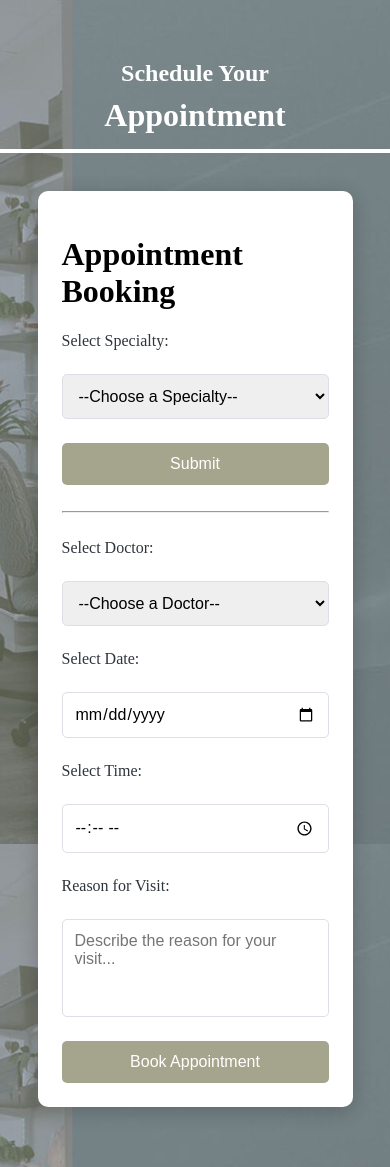
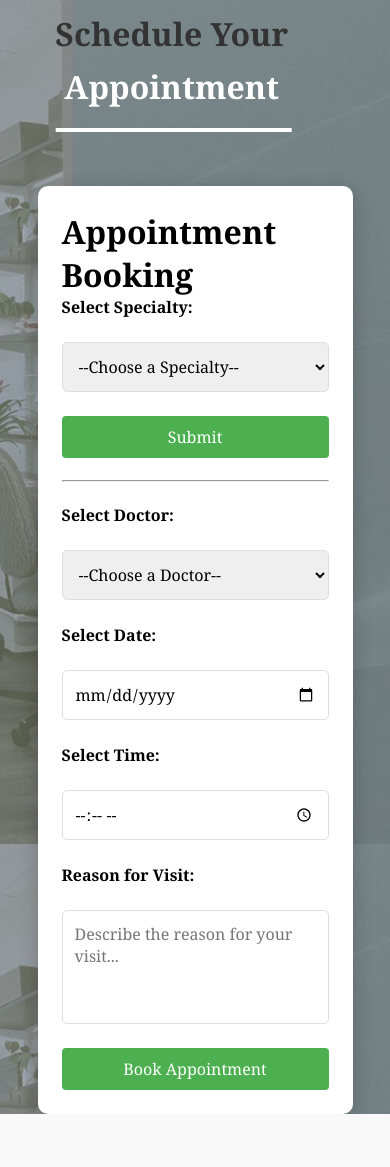
Before and after one commit to iRoseM/Clinic-web-application, a PHP site: page /AppointmentBooking.html in a window 390 px wide; the page is wider, and only the part inside the window is pictured. After the commit the page ends 1114 px from the top of that part, so only its background shows below. Run offline with PHP 8.4, Linux system fonts and the light colour scheme.

Commit message:
responsive

```diff
--- a/AppointmentBooking.html
+++ b/AppointmentBooking.html
@@ -1,10 +1,11 @@
-<!DOCTYPE html>
 <html>
     <head>
         <meta charset="utf-8">
         <meta name="viewport" content="width=device-width, initial-scale=1.0">
+        <link rel="icon" href="img/Logo.png" type="image/x-icon">
         <!--<link rel="stylesheet" href="style.css">-->
-        <title>Booking Appointment</title>
+        <title>TheraFlex - Booking Appointment</title>
+        <link rel="stylesheet" href="style.css">
         <style>
            /* Body Styling */
             body {
@@ -19,143 +20,16 @@ body {
                 box-sizing: border-box; /* Ensure padding is part of the element size */
             }
 
-/* Main Container */
-#main-container {
-    display: flex;
-    justify-content: space-between; /* Space between title and form */
-    align-items: center; /* Center items vertically */
-    width: 90%;
-    max-width: 1200px; /* Limit overall width */
-    margin: auto; /* Center the main container horizontally */
-    gap: 20px; /* Space between title and form */
-    padding: 20px 0; /* Add padding on top and bottom for extra space */
-}
-
-/* Title Section */
-#AppointmentsTitle {
-    flex: 1;
-    color: white;
-    text-align: left;
-    margin-right: 20px; /* Add margin to separate from the form */
-}
-
-#AppointmentsTitle h1 {
-    font-size: 2.5rem;
-    margin: 0;
-}
-
-#AppointmentsTitle h1 span {
-    font-size: 3rem;
-    font-weight: bold;
-    display: block;
-    margin-top: 10px;
-}
-
-#AppointmentsTitle hr {
-    width: 100px;
-    border: 2px solid white;
-    margin-top: 15px;
-}
-
-/* Form Section */
-#AppointmentForms {
-    flex: 1;
-    background: white;
-    box-shadow: 0px 4px 20px rgba(0, 0, 0, 0.2);
-    border-radius: 10px;
-    max-width: 500px;
-    width: 100%;
-    padding: 2em;
-    margin-left: 20px; /* Add margin to separate from the title */
-    box-sizing: border-box; /* Ensure padding is part of the element size */
-}
-
-/* Form Styling */
-form {
-    display: flex;
-    flex-direction: column;
-    gap: 1.5em;
-}
-
-label {
-    font-weight: 500;
-    color: #2f353c;
-}
-
-select, input, textarea, button {
-    font-family: 'Poppins', sans-serif;
-    font-size: 1rem;
-    padding: 0.75em;
-    border: 1px solid #dcdfe6;
-    border-radius: 5px;
-    outline: none;
-    transition: 0.3s;
-}
-
-select:focus, input:focus, textarea:focus {
-    border-color: #B7B7A4;
-    box-shadow: 0 0 5px #A5A58D;
-}
-
-button {
-    border: none;
-    cursor: pointer;
-    font-weight: 500;
-    background-color: #A5A58D;
-    color: white;
-}
-
-button:hover {
-    background-color: #6B705C;
-}
-
-textarea {
-    resize: none;
-}
-
-/* Responsive Design */
-@media (max-width: 1024px) {
-    #main-container {
-        flex-direction: column; /* Stack title and form vertically */
-        gap: 30px; /* Add spacing between stacked sections */
-        padding: 20px 0; /* Maintain top and bottom space on smaller screens */
-    }
-
-    #AppointmentsTitle {
-        text-align: center;
-        margin: 0; /* Reset margins */
-    }
-
-    #AppointmentForms {
-        margin: 0; /* Reset margins */
-    }
-}
-
-@media (max-width: 768px) {
-    #AppointmentsTitle h1 {
-        font-size: 1.5rem;
-    }
-
-    #AppointmentsTitle h1 span {
-        font-size: 2rem;
-    }
-
-    #AppointmentForms {
-        padding: 1.5em;
-    }
-}
-
         </style>
 
     </head>
 
-<body style="background: url('img/AppointmentsBackground.jpg') no-repeat center center fixed; background-size: cover; min-height: 100vh; margin: 0;">
+    <body>
         <div id="main-container">
-
 
                 <div id="AppointmentsTitle">
                     <h1>Schedule Your <span>Appointment</span></h1>
-            <hr style="width:400pt; border: 2pt solid white;">
+                    <hr>
                 </div>
 
                 <div id="AppointmentForms" >
@@ -178,7 +52,7 @@ textarea {
                     <form id="bookingForm" method="POST">
                         <label for="doctor">Select Doctor:</label>
                         <select name="doctor" required>
-                    <option value="">--Choose a Doctor--</option>
+                            <option>--Choose a Doctor--</option>
                             <option value="xx">Doctor</option>
 
                             <!-- A drop-down list to display the doctors according to the selected specialty from the first form -->
@@ -193,7 +67,7 @@ textarea {
                         <label for="reason">Reason for Visit:</label>
                         <textarea id="reason" name="reason" rows="4" placeholder="Describe the reason for your visit..." required></textarea>
 
-                <button type="submit">Book Appointment</button>
+                        <button type="submit" id="bookSubmit">Book Appointment</button>
                     </form>
                 </div>
         </div>
--- a/style.css
+++ b/style.css
@@ -69,7 +69,7 @@
 
 } */
 
-/*========== Footer ==========*//*
+/*========== Footer ==========*/
 footer {
     background-color: #6B705C;
     padding: 20px 0;
@@ -91,7 +91,7 @@ footer div {
     text-align: left;
     padding-left: 180pt;
     font-size: 13pt;
-    background-color: #575a4c; /* Dark Green background *
+    background-color: #575a4c; /* Dark Green background */
 }
 
 .contactusSec p {
@@ -101,7 +101,7 @@ footer div {
 .logoSec {
     width: 33%;
     text-align: right;
-    background-color: #e6e6dab1; /* Light Green background *
+    background-color: #e6e6dab1; /* Light Green background */
     padding-right: 200pt;
     position: relative;
 }
@@ -155,7 +155,7 @@ footer .logoSec::before {
     font-size: 50px;
     position: absolute;
     top: 0;
-    left: -20px; /* the distance from logo *
+    left: -20px; /* the distance from logo */
     height: 100%;
     margin-left: 10px;
 }
@@ -169,7 +169,7 @@ footer {
 footer .contactusSec,
 footer .logoSec{
     flex: 1;
-}*/
+}
 
 
 /*========== HomePage - Doctor ==========*/
@@ -440,115 +440,122 @@ footer .logoSec{
 }
 
 /*========= AppointmentsBooking ========*/
-#main-container {
-    display: flex;
-    justify-content: space-between; /* Align left and right sections */
-    align-items: center; /* Vertically center the content */
-    height: 100vh; /* Full height of the viewport */
-    padding: 0 5%; /* Add padding on left and right */
-    box-sizing: border-box; /* Include padding in the total width */
+
+#AppointmentsTitle hr, #prescribtionTitle hr{
+    border: 2pt solid white;
+    position: absolute;
+    margin-top: 10pt auto ;
+    width:400pt;
+}
+#AppointmentsTitle h1 span {
+    font-size: 4rem;
 }
 
+#AppointmentsTitle h1 {
+    font-size: 2.5rem;
+    margin: 0;
+}
 #AppointmentsTitle {
-    font-size: 25pt;
-    position: absolute;
-    top: 50%;
-    left: 10%;
+    flex: 1;
+    color: #333;
+    position: relative;
+    text-align: left;
+    font-size: 4rem;
+    margin-right: 20px;
     transform: translate(-10%, -50%);
-    max-width: 40pt;
-    padding-bottom: 30pt;
-    color: #333;
+    margin: 0;
 }
 
-#AppointmentsTitle h1 span {
-    color: white;
-    font-size: 60pt;
-}
-
+/* Form Section */
 #AppointmentForms {
-    width: 90%; /* Make the width responsive */
-    max-width: 400px; /* Limit the maximum width */
-    margin: 0 auto; /* Center horizontally */
-    background-color: #f9f9f9;
-    border: 1px solid #ccc;
-    border-radius: 8px;
-    padding: 20px; /* Reduce padding for better fit */
-    box-shadow: 0 2px 5px rgba(0, 0, 0, 0.1);
-    position: relative;
-    top: 50%;
-    left: 50%; /* Center the form horizontally */
-    transform: translate(-50%, -50%); /* Center the form vertically and horizontally */
-    box-sizing: border-box; /* Include padding and border in the element's dimensions */
-}
-
-/* For smaller screens */
-@media (max-width: 768px) {
-    #AppointmentForms {
-        width: 95%; /* Adjust width for smaller devices */
-        padding: 15px; /* Reduce padding for better fit */
-    }
+    flex: 1;
+    background: white;
+    box-shadow: 0px 4px 20px rgba(0, 0, 0, 0.2);
+    border-radius: 10px;
+    max-width: 650px;
+    width: 100%;
+    padding: 2em;
+    margin-left: 20px;
+    box-sizing: border-box; /* Ensure padding is part of the element size */
 }
 
 
-#AppointmentForms h1 {
-    font-size: 1.8em;
-    text-align: center;
-    color: #333;
-    margin-bottom: 20pt;
-}
-
-#AppointmentForms label {
-    display: block;
-    font-weight: bold;
-    font-size: large;
-    margin: 10pt 0pt 8pt 0pt;
-    color: #000000;
-}
-
-#AppointmentForms select,
-#AppointmentForms input,
-#AppointmentForms textarea,
-#AppointmentForms button {
-    font-family: Cambria, Cochin, Georgia, Times, 'Times New Roman', serif;
+select, input, textarea, button {
     font-size: 1rem;
     padding: 0.75em;
     border: 1px solid #dcdfe6;
     border-radius: 5px;
     outline: none;
     transition: 0.3s;
-    width: 100%;
-    margin-bottom: 15pt;
 }
 
-#AppointmentForms button {
-    background-color: #A5A58D;
-    color: white;
-    font-weight: bold;
-    border: none;
-    cursor: pointer;
-    transition: background-color 0.3s ease;
-    padding: 10pt 20pt;
-}
-
-#AppointmentForms button:hover {
-    background-color: #6B705C;
+select:focus, input:focus, textarea:focus {
+    border-color: #B7B7A4;
+    box-shadow: 0 0 5px #A5A58D;
 }
 
 textarea {
     resize: none;
 }
 
-#AppointmentForms input[type="date"],
-#AppointmentForms input[type="time"] {
-    font-family: inherit;
-    font-size: 1rem;
-    padding: 10pt;
-    width: 100%;
-    margin-bottom: 15pt;
+#bookingForm, #specialtyForm {
+    display: flex;
+    flex-direction: column;
+    gap: 1.5em;
 }
 
-#AppointmentForms hr {
-    border: 0;
-    border-top: 2px solid #ccc;
-    margin: 20px 0;
+#bookingForm label, #specialtyForm label{
+    color: #000000;
+    font-weight: bolder;
 }
+#main-container {
+    display: flex;
+    justify-content: space-between;
+    align-items: center;
+    width: 90%;
+    max-width: 1200px;
+    margin: auto;
+    gap: 20px;
+    padding: 20px 0;
+    height: 100vh;
+}
+
+/* Form Responsive Design */
+@media (max-width: 1024px) {
+    #main-container, .pcontainer {
+        flex-direction: column; /* Stack title and form vertically */
+        gap: 30px; /* Add spacing between stacked sections */
+        padding: 20px 0; /* Maintain top and bottom space on smaller screens */
+    }
+
+    #AppointmentsTitle, .prescribtionTitle , .ptitleBackground{
+        text-align: center;
+        margin: 0; /* Reset margins */
+    }
+
+    #AppointmentForms , #PatientMedForm{
+        margin: 0; /* Reset margins */
+    }
+
+}
+
+@media (max-width: 768px) {
+    #AppointmentsTitle h1 , #prescribtionTitle h1{
+        font-size: 2rem;
+        text-align: center;
+    }
+
+    #AppointmentsTitle h1 span , #prescribtionTitle h1 span {
+        font-size: 2rem;
+
+    }
+
+    #AppointmentForms, #PatientMedForm {
+        padding: 1.5em;
+    }
+
+    #AppointmentsTitle hr , #prescribtionTitle hr {
+        margin: 20px auto; /* Center horizontally */
+        width: 100%;
+    }
+}
```
Lines whose indentation alone changed are shown as unchanged.
